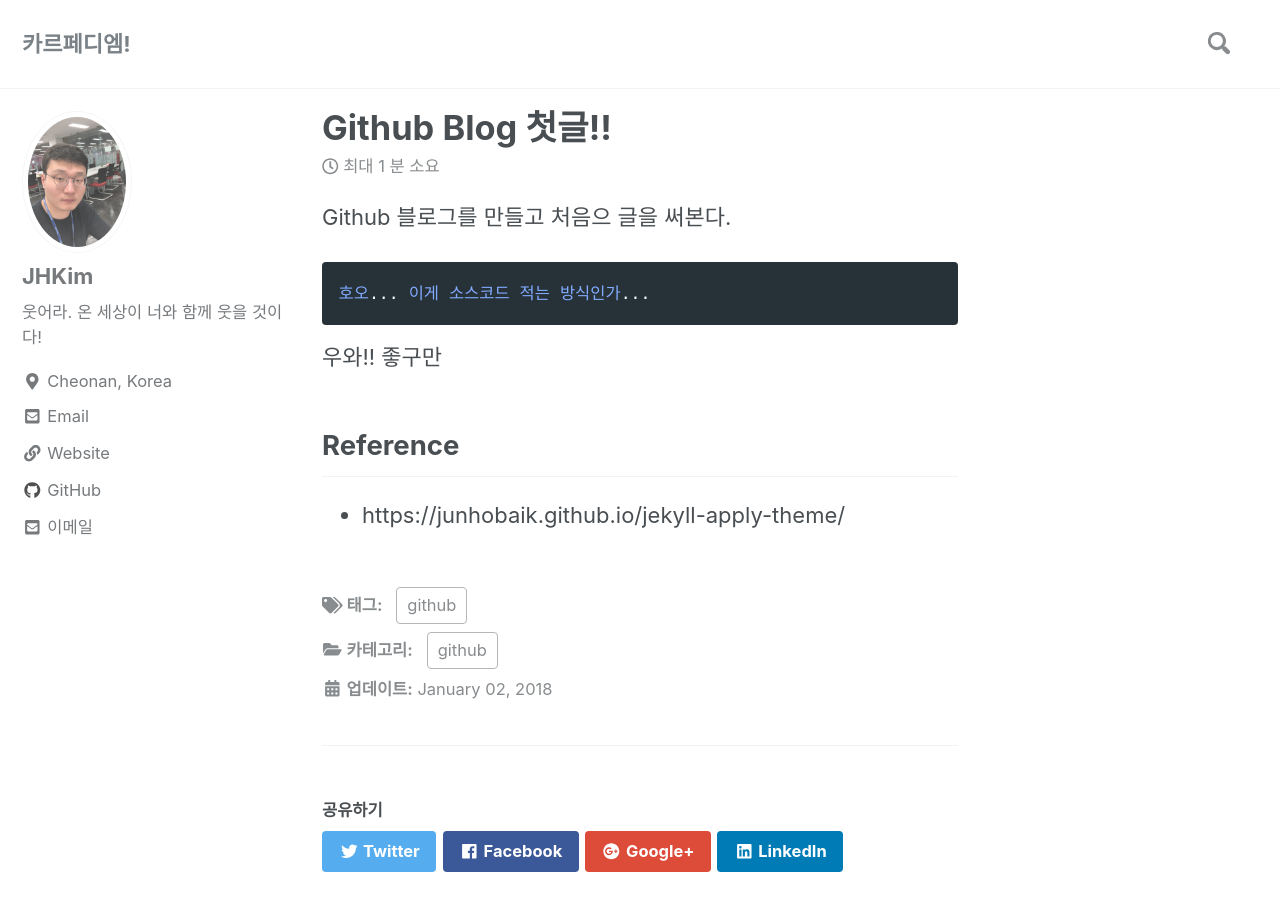
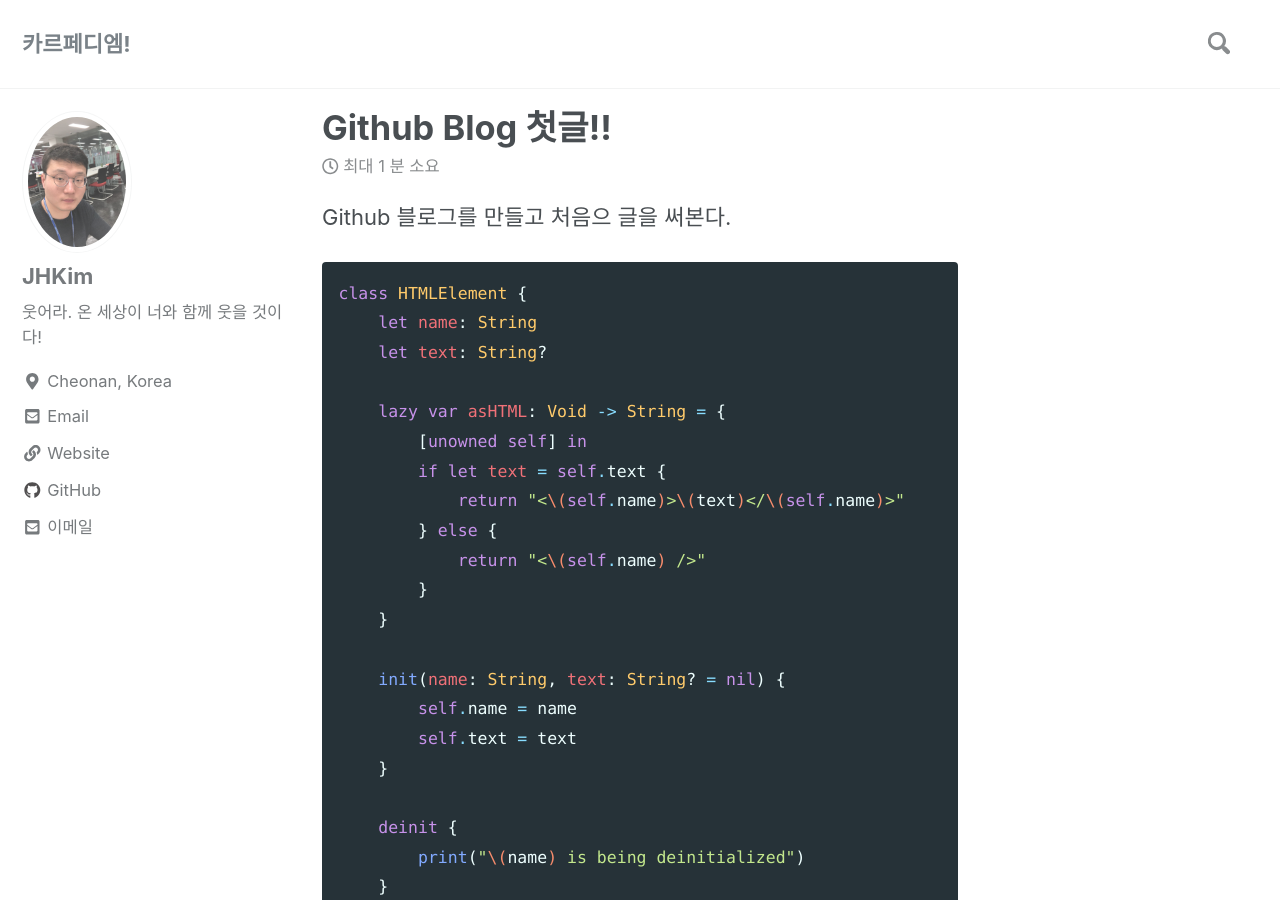
Before and after one commit to cerulean85/cerulean85.github.io, a Jekyll site: the page built from _posts/2018-09-15-js-functions.md, in a window 1280 px wide and 900 px high. Built offline with Jekyll 4.4.1, drawn with Linux system fonts in a browser that asks for light colours; nearby versions of some CDN libraries; comment, search, counter and statistics services are not loaded.

Commit message:
Update 2018-09-15-js-functions.md

````diff
--- a/_posts/2018-09-15-js-functions.md
+++ b/_posts/2018-09-15-js-functions.md
@@ -7,8 +7,29 @@
 
 Github 블로그를 만들고 처음으 글을 써본다.
 
-```javascript
-호오... 이게 소스코드 적는 방식인가...
+```swift
+class HTMLElement {
+    let name: String
+    let text: String?
+
+    lazy var asHTML: Void -> String = {
+        [unowned self] in
+        if let text = self.text {
+            return "<\(self.name)>\(text)</\(self.name)>"
+        } else {
+            return "<\(self.name) />"
+        }
+    }
+
+    init(name: String, text: String? = nil) {
+        self.name = name
+        self.text = text
+    }
+
+    deinit {
+        print("\(name) is being deinitialized")
+    }
+}
 ```
 
 우와!! 좋구만
````
